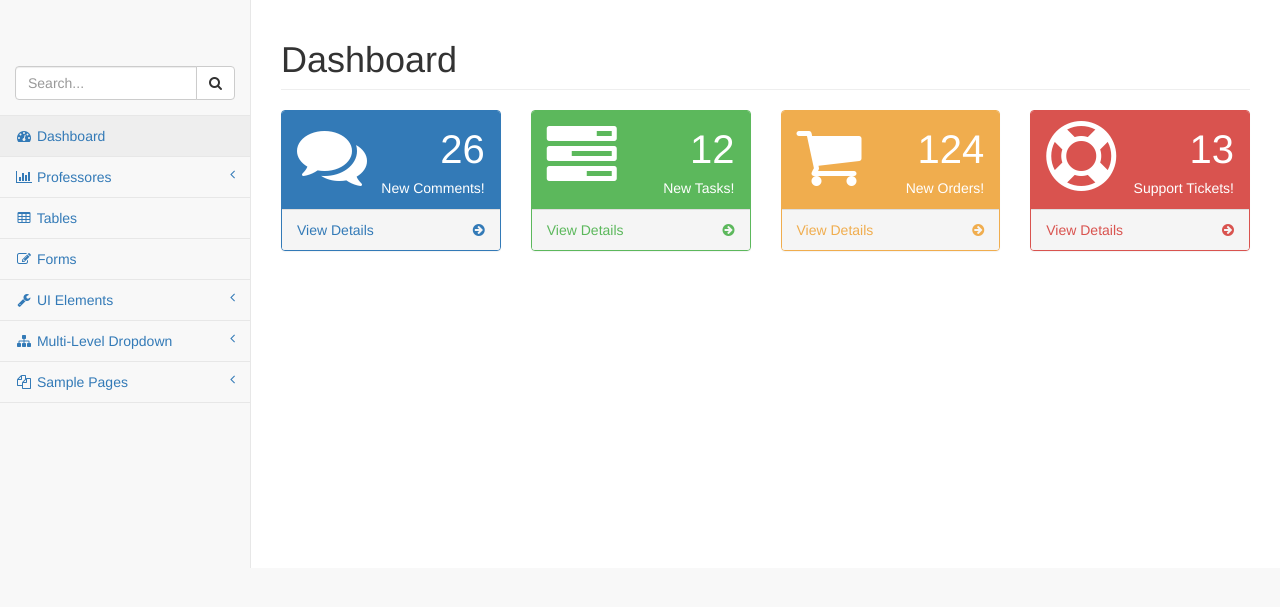
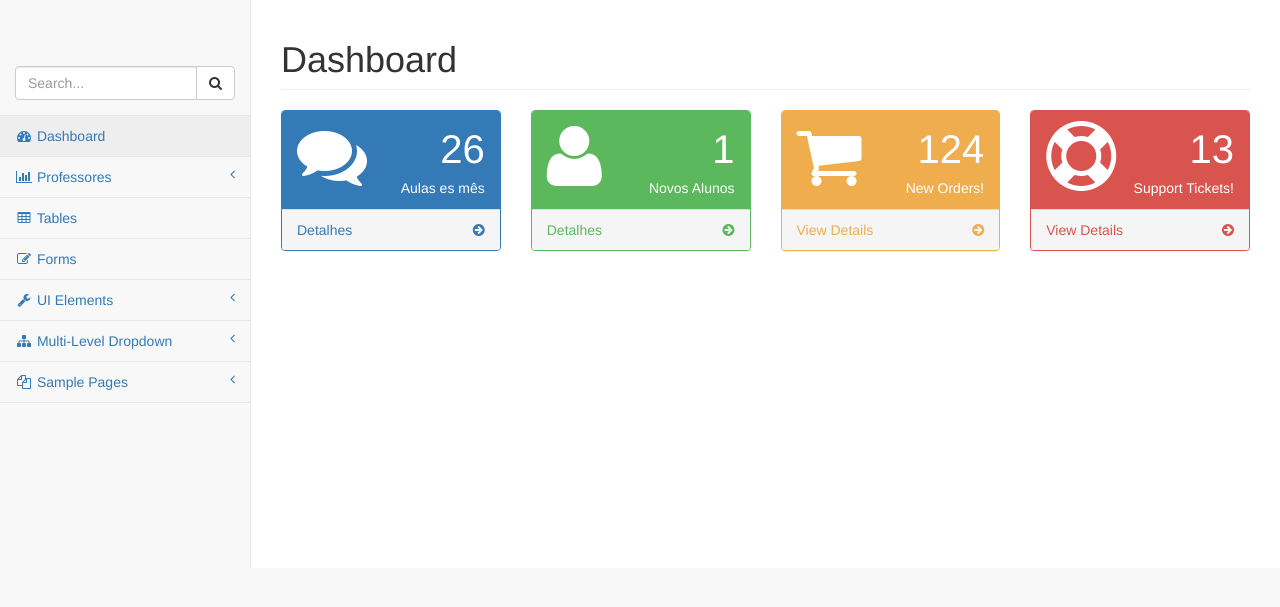
Before and after one commit to vitorrocha81/sbb, a PHP site: page /sbb_admin/ in a window 1280 px wide. Shown: the part 51-658 px from the top of the page. Run offline with PHP 8.4, Linux system fonts and the light colour scheme; tables that the repository leaves empty or names only in its code hold one stand-in row (values such as "Sample post").

Commit message:
add alunos count

```diff
--- a/home.php
+++ b/home.php
@@ -1,3 +1,11 @@
+<?php
+  include 'config/database.php';
+  $pdo = Database::connect();
+  $sql =  'SELECT * FROM alunos';
+  $stmt = $pdo->prepare($sql);
+  $stmt->execute();
+  $alunos = $stmt->rowCount();
+?>
 
 <div class="row">
     <div class="col-lg-12">
@@ -16,13 +24,13 @@
                     </div>
                     <div class="col-xs-9 text-right">
                         <div class="huge">26</div>
-                        <div>New Comments!</div>
+                        <div>Aulas es mês</div>
                     </div>
                 </div>
             </div>
             <a href="#">
                 <div class="panel-footer">
-                    <span class="pull-left">View Details</span>
+                    <span class="pull-left">Detalhes</span>
                     <span class="pull-right"><i class="fa fa-arrow-circle-right"></i></span>
                     <div class="clearfix"></div>
                 </div>
@@ -34,17 +42,17 @@
             <div class="panel-heading">
                 <div class="row">
                     <div class="col-xs-3">
-                        <i class="fa fa-tasks fa-5x"></i>
+                        <i class="fa fa-user fa-5x"></i>
                     </div>
                     <div class="col-xs-9 text-right">
-                        <div class="huge">12</div>
-                        <div>New Tasks!</div>
+                        <div class="huge"><?php echo $alunos ?></div>
+                        <div>Novos Alunos</div>
                     </div>
                 </div>
             </div>
             <a href="#">
                 <div class="panel-footer">
-                    <span class="pull-left">View Details</span>
+                    <span class="pull-left">Detalhes</span>
                     <span class="pull-right"><i class="fa fa-arrow-circle-right"></i></span>
                     <div class="clearfix"></div>
                 </div>
```
